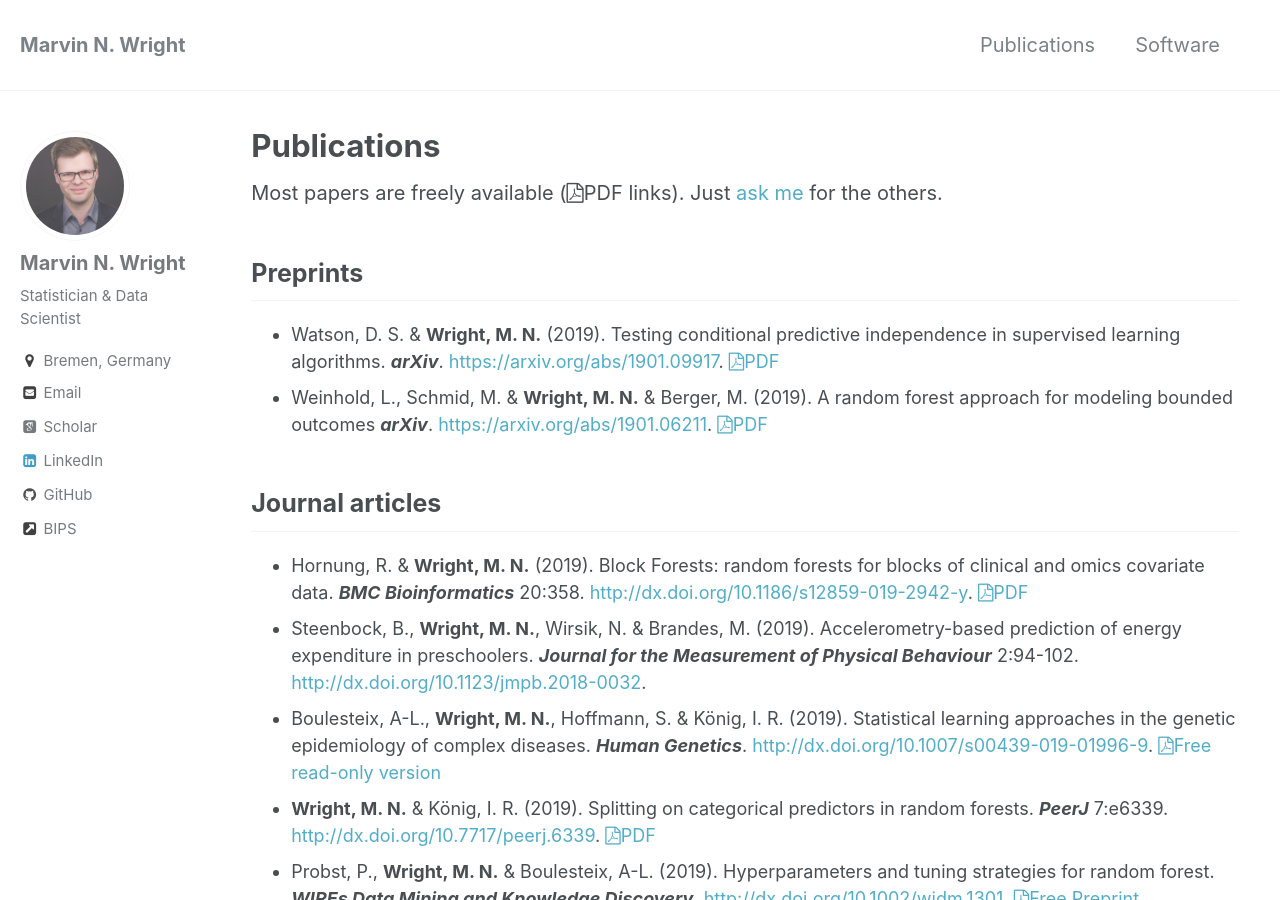
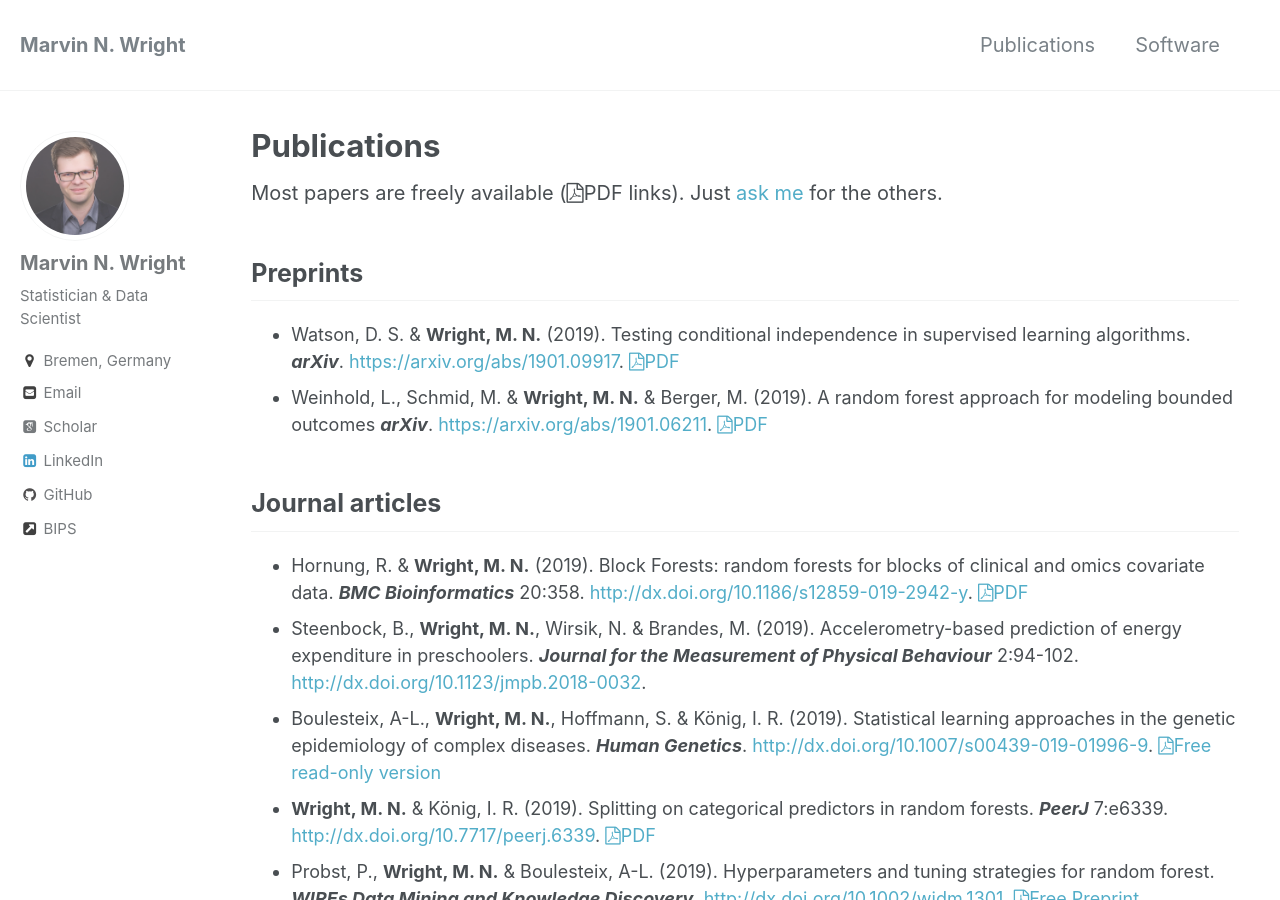
Before and after one commit to mnwright/mnwright.github.io, a Jekyll site: the page built from _pages/publications.md, in a window 1280 px wide and 900 px high. Built offline with Jekyll 4.4.1, drawn with Linux system fonts in a browser that asks for light colours; some web fonts are replaced.

Commit message:
fix preprint name

```diff
--- a/_pages/publications.md
+++ b/_pages/publications.md
@@ -6,7 +6,7 @@ permalink: /publications/
 Most papers are freely available (<i class="fa fa-file-pdf-o"></i>PDF links). Just <a href="mailto:web@wrig.de">ask me</a> for the others.
 
 ## Preprints
-* {:.pub} Watson, D. S. & **Wright, M. N.** (2019). Testing conditional predictive independence in supervised learning algorithms. ***arXiv***. <https://arxiv.org/abs/1901.09917>. <a href="https://arxiv.org/pdf/1901.09917"><i class="fa fa-file-pdf-o"></i>PDF</a>
+* {:.pub} Watson, D. S. & **Wright, M. N.** (2019). Testing conditional independence in supervised learning algorithms. ***arXiv***. <https://arxiv.org/abs/1901.09917>. <a href="https://arxiv.org/pdf/1901.09917"><i class="fa fa-file-pdf-o"></i>PDF</a>
 * {:.pub} Weinhold, L., Schmid, M. & **Wright, M. N.** & Berger, M. (2019). A random forest approach for modeling bounded outcomes ***arXiv***. <https://arxiv.org/abs/1901.06211>. <a href="https://arxiv.org/pdf/1901.06211"><i class="fa fa-file-pdf-o"></i>PDF</a>
 
 ## Journal articles
```
